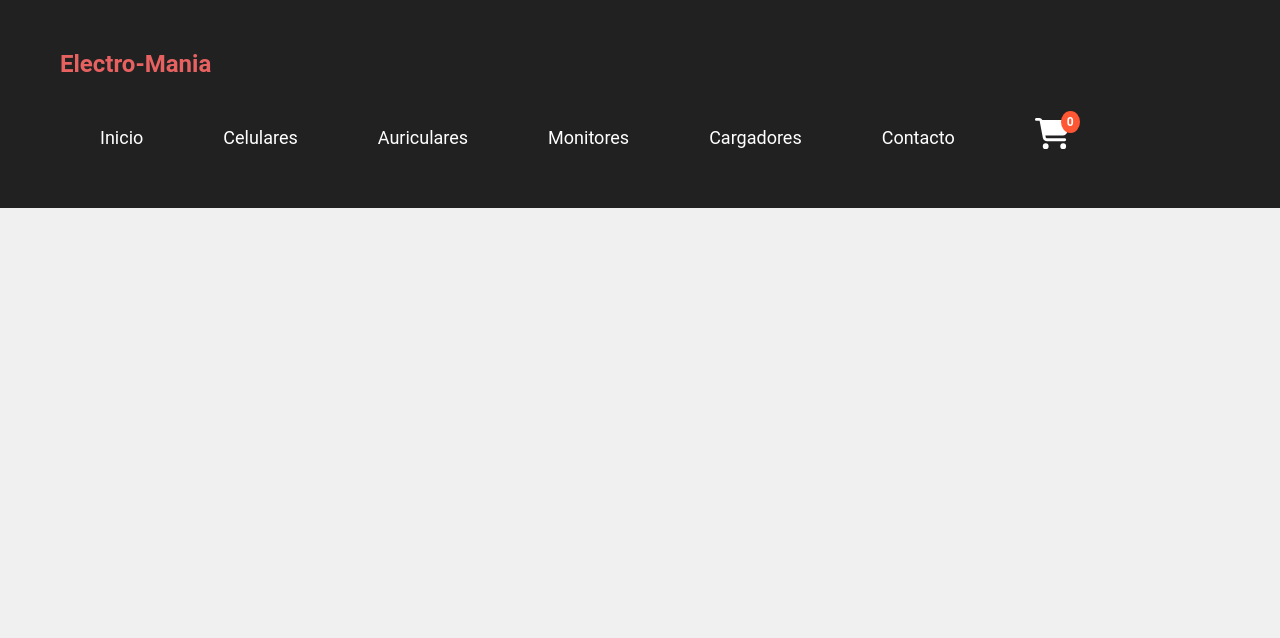
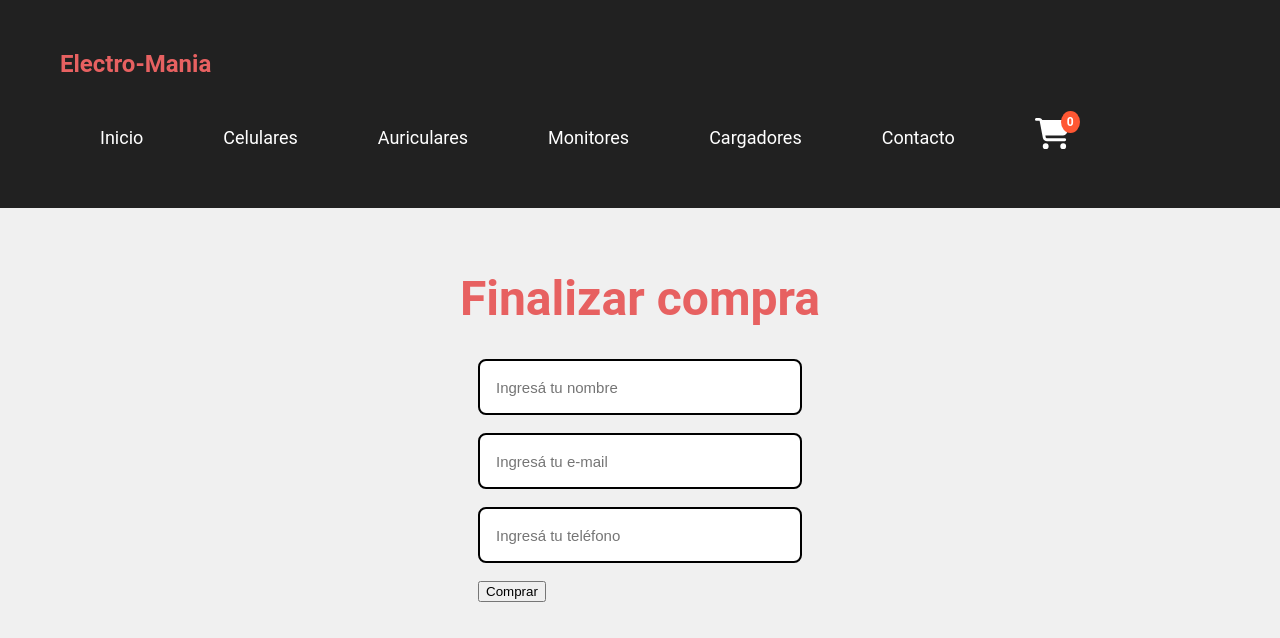
Before and after one commit to AgusR00/PreEntrega1-React-Rotondaro, a React (Create React App) app: page /checkout in a window 1280 px wide. Shown: the top 638 px of the page. Built offline with nearby package versions, Linux system fonts and the light colour scheme.

Commit message:
add-checkout

```diff
--- a/src/App.js
+++ b/src/App.js
@@ -5,6 +5,7 @@ import { BrowserRouter, Route, Routes } from 'react-router-dom';
 import Contacto from './components/Contacto/Contacto';
 import { CartProvider } from './context/CartContext';
 import Carrito from './components/Carrito/Carrito';
+import CheckOut from './components/CheckOut/CheckOut';
 
 function App() {
 
@@ -23,6 +24,7 @@ function App() {
             <Route path="/item/:id" element={<ItemDetailContainer />} /> {/*Busca la información de un item por su id*/}
             <Route path='/contacto' element={<Contacto />} />
             <Route path='/carrito' element={<Carrito />} />
+            <Route path='/checkout' element={<CheckOut />} />
           </Routes>
 
         </BrowserRouter>
--- a/src/components/Carrito/Carrito.jsx
+++ b/src/components/Carrito/Carrito.jsx
@@ -1,6 +1,7 @@
 import React, { useContext } from 'react'
 import { CartContext } from '../../context/CartContext'
 import productos from '../../data/data'
+import { Link } from 'react-router-dom'
 
 const Carrito = () => {
 
@@ -32,6 +33,7 @@ const Carrito = () => {
                 <>
                     <h2>Precio total: ${precioTotal()}</h2>
                     <button onClick={handleVaciar}>Vaciar carrito</button>
+                    <Link to='/checkout'>Finalizar compra</Link>
                 </> :
                 <h2>El carrito está vacío</h2>
             }
--- /dev/null
+++ b/src/components/CheckOut/CheckOut.jsx
@@ -0,0 +1,54 @@
+import { useContext, useState } from "react";
+import { CartContext } from "../../context/CartContext";
+import { useForm } from "react-hook-form";
+import { collection, addDoc } from "firebase/firestore";
+import { db } from '../../firebase/config';
+
+const Checkout = () => {
+
+    const [pedidoId, setPedidoId ] = useState("");
+
+    const { carrito, precioTotal, vaciarCarrito } = useContext(CartContext);
+    const { register, handleSubmit } = useForm({});
+
+    const comprar = (data) => {
+        const pedido = {
+            cliente: data,
+            productos: carrito,
+            total: precioTotal()
+        }
+        console.log(pedido);
+
+        const pedidosRef = collection(db, "pedidos");
+
+        addDoc(pedidosRef, pedido)
+        .then((doc) => {
+            setPedidoId(doc.id);
+            vaciarCarrito();
+        })
+    }
+
+    if (pedidoId) {
+        return (
+            <div className="container">
+                <h1 className="main-title">Gracias por tu compra</h1>
+                <p>Tu número de pedido es: {pedidoId}</p>
+                <p>Recibirás un correo electrónico con el detalle de tu pedido y los datos para hacer el pago</p>
+            </div>
+        )
+    }
+
+    return (
+        <div className="container">
+        <h1 className="main-title">Finalizar compra</h1>
+        <form className="formulario" onSubmit={handleSubmit(comprar)}>
+            <input type="text" placeholder="Ingresá tu nombre" {...register("nombre")}/>
+            <input type="email" placeholder="Ingresá tu e-mail" {...register("email")}/>
+            <input type="phone" placeholder="Ingresá tu teléfono" {...register("telefono")}/>
+            <button type="submit">Comprar</button>
+        </form>
+        </div>
+    )
+}
+
+export default Checkout
```
Also changed, not shown: src/components/CheckOut/CheckOut.css (added).
